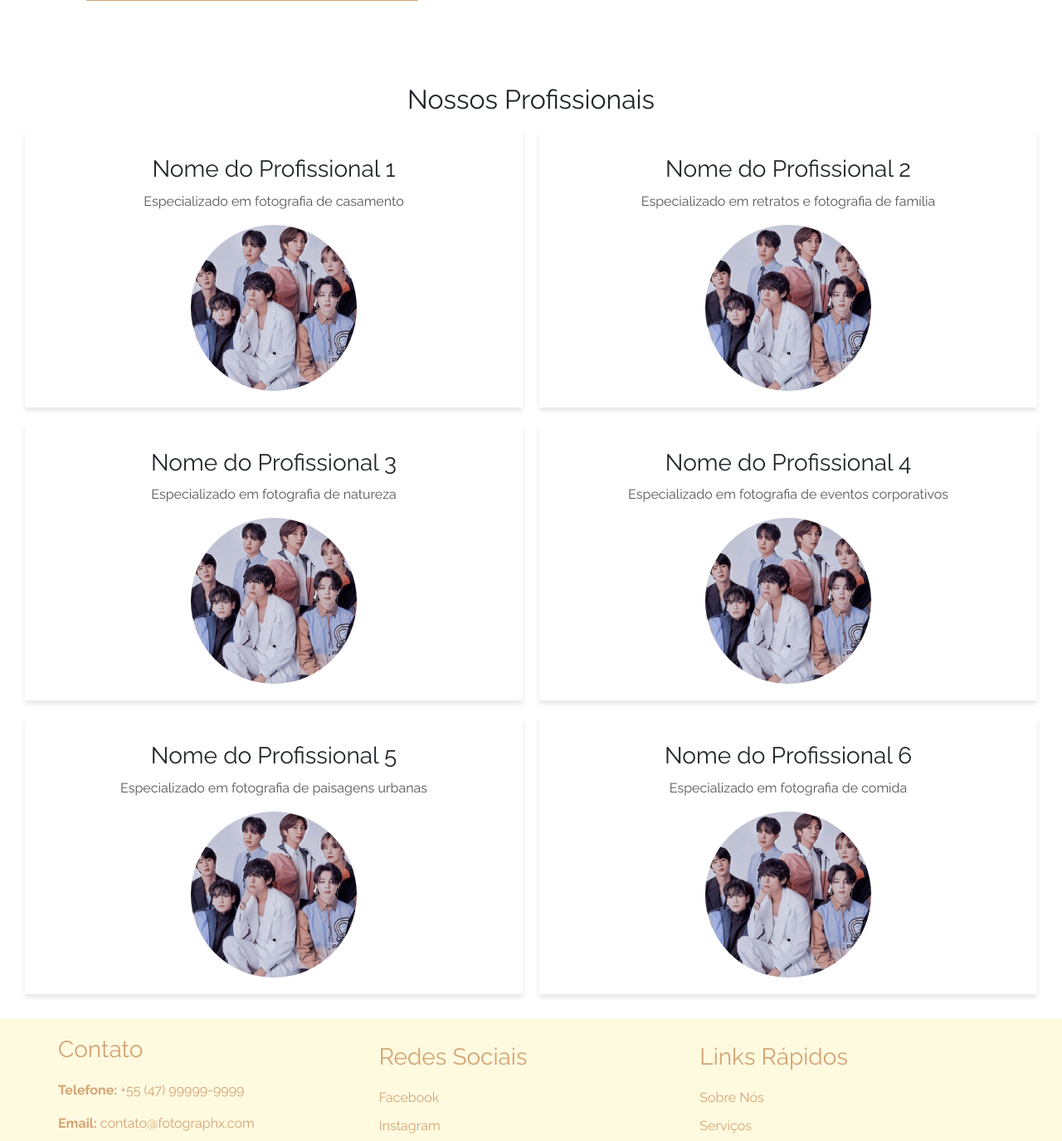
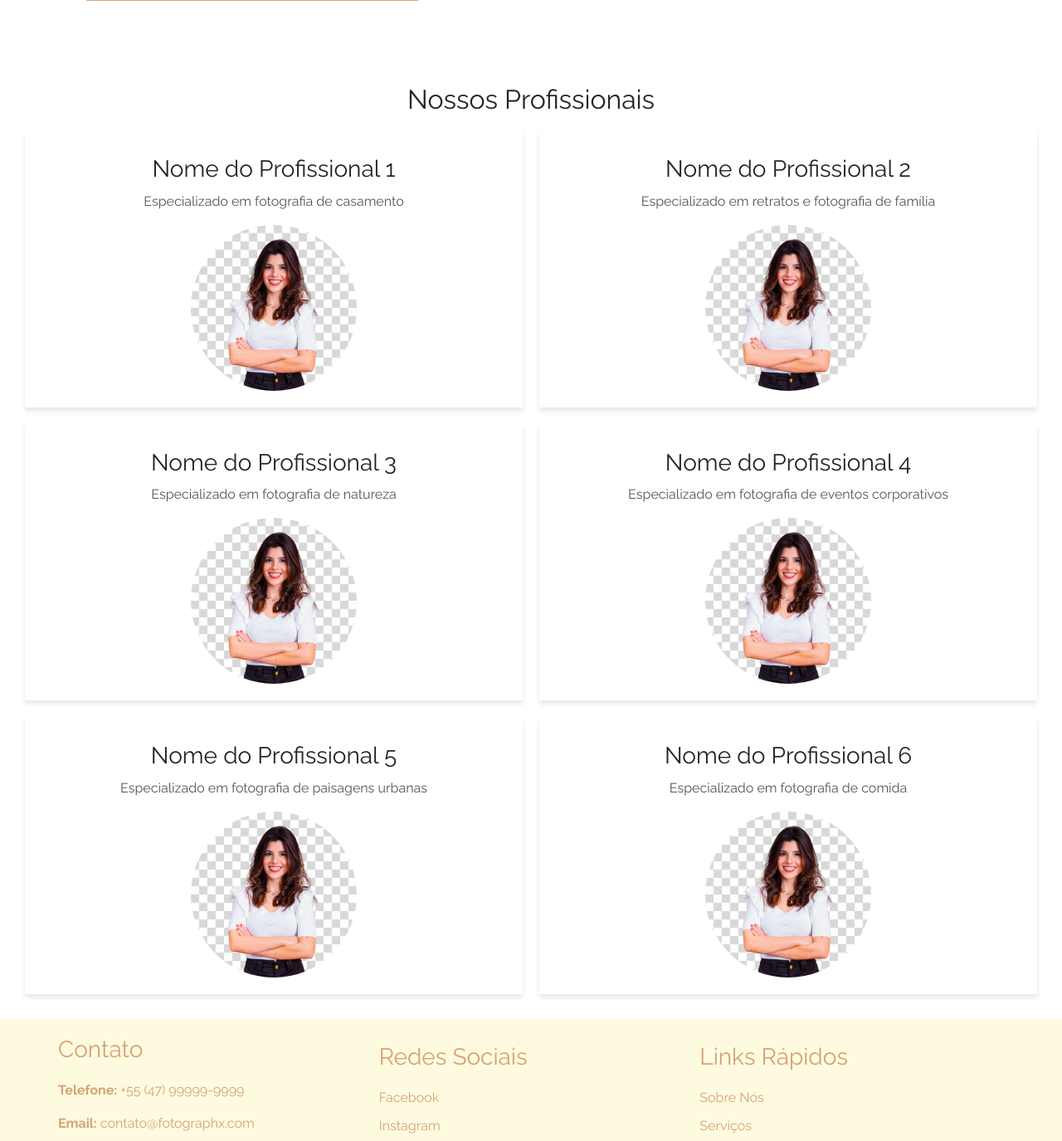
Before and after one commit to lekealex/fotografia1-master, a Vue app: page /sobre in a window 1280 px wide. Shown: the part 1562-2937 px from the top of the page at 83% size. Built offline with nearby package versions, Linux system fonts and the light colour scheme; grey boxes are pictures that could not be loaded.

Commit message:
Add files via upload

```diff
--- a/src/components/FuncionarioComp.vue
+++ b/src/components/FuncionarioComp.vue
@@ -5,37 +5,37 @@
         <div class="professional-card">
           <h3>Nome do Profissional 1</h3>
           <p>Especializado em fotografia de casamento</p>
-          <img src="@/assets/imagens/7.jpg" alt="Profissional 6" />
+          <img src="@/assets/imagens/6.jpg" alt="Profissional 6" />
         </div>
 
         <div class="professional-card">
           <h3>Nome do Profissional 2</h3>
           <p>Especializado em retratos e fotografia de família</p>
-          <img src="@/assets/imagens/7.jpg" alt="Profissional 6" />
+          <img src="@/assets/imagens/6.jpg" alt="Profissional 6" />
         </div>
 
         <div class="professional-card">
           <h3>Nome do Profissional 3</h3>
           <p>Especializado em fotografia de natureza</p>
-          <img src="@/assets/imagens/7.jpg" alt="Profissional 6" />
+          <img src="@/assets/imagens/6.jpg" alt="Profissional 6" />
         </div>
 
         <div class="professional-card">
           <h3>Nome do Profissional 4</h3>
           <p>Especializado em fotografia de eventos corporativos</p>
-          <img src="@/assets/imagens/7.jpg" alt="Profissional 6" />
+          <img src="@/assets/imagens/6.jpg" alt="Profissional 6" />
         </div>
 
         <div class="professional-card">
           <h3>Nome do Profissional 5</h3>
           <p>Especializado em fotografia de paisagens urbanas</p>
-          <img src="@/assets/imagens/7.jpg" alt="Profissional 6" />
+          <img src="@/assets/imagens/6.jpg" alt="Profissional 6" />
         </div>
 
         <div class="professional-card">
           <h3>Nome do Profissional 6</h3>
           <p>Especializado em fotografia de comida</p>
-          <img src="@/assets/imagens/7.jpg" alt="Profissional 6" />
+          <img src="@/assets/imagens/6.jpg" alt="Profissional 6" />
         </div>
       </div>
     </section>
--- a/src/views/InicialView.vue
+++ b/src/views/InicialView.vue
@@ -8,13 +8,13 @@
       <div id="carouselExampleAutoplaying" class="carousel main" data-bs-ride="carousel">
         <div class="carousel-inner">
           <div class="carousel-item active">
-            <img src="@/assets/imagens/a.jpeg" class="d-block w-100" alt="" />
+            <img src="@/assets/imagens/3.jpg" class="d-block w-100" alt="" />
           </div>
           <div class="carousel-item">
             <img src="@/assets/imagens/dog.jpg" class="d-block w-100" alt="" />
           </div>
           <div class="carousel-item">
-            <img src="@/assets/imagens/Irelia_37.webp" class="d-block w-100" alt="" />
+            <img src="@/assets/imagens/1.jpg" class="d-block w-100" alt="" />
           </div>
         </div>
         <button
```
